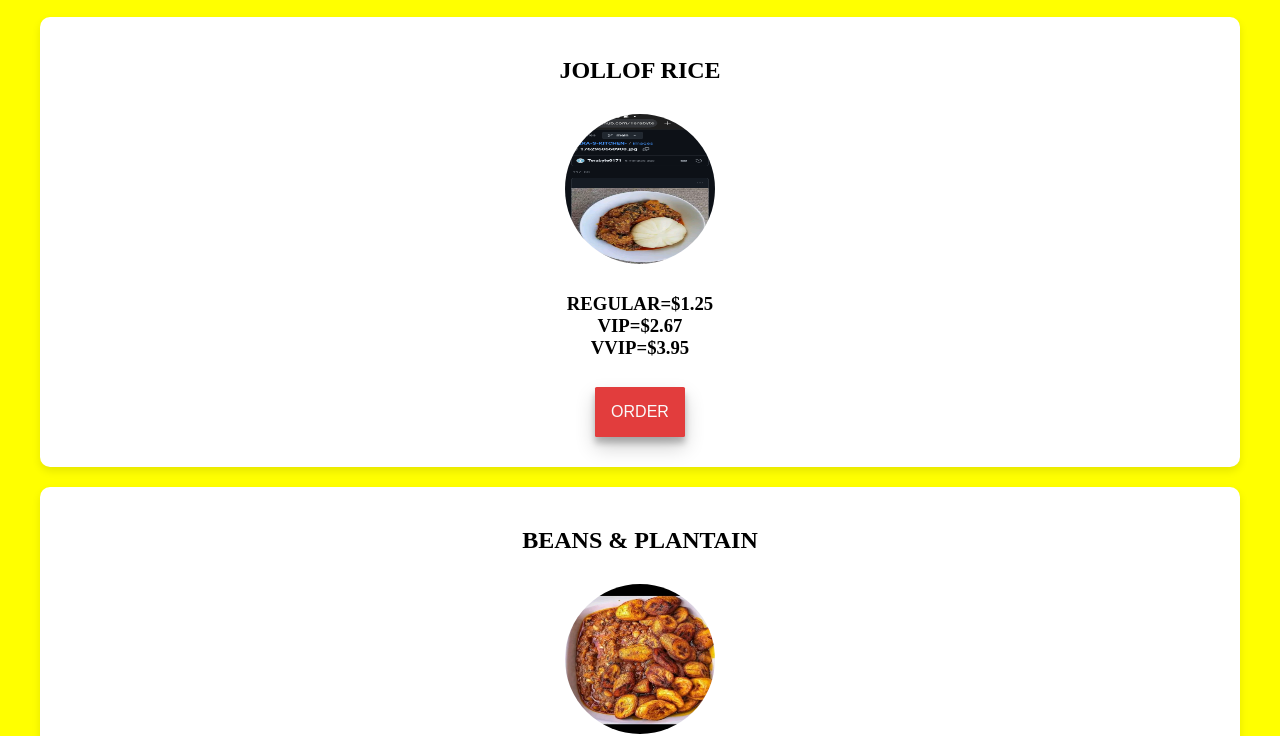
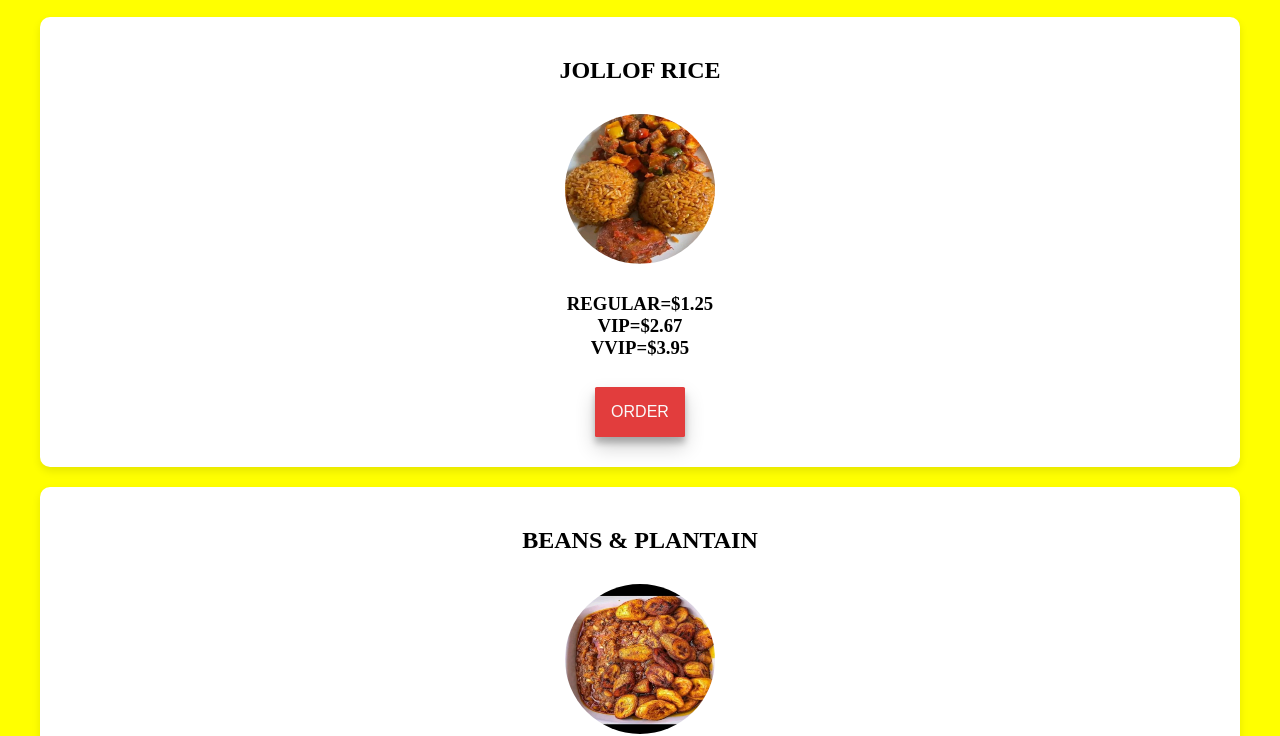
Before and after one commit to Terabyte0171/TERA-S-KITCHEN-, a plain HTML site: page index.html in a window 1280 px wide. Shown: the part 80-816 px from the top of the page. Drawn offline with Linux system fonts and the light colour scheme.

Commit message:
index.html

```diff
--- a/index.html
+++ b/index.html
@@ -106,7 +106,7 @@
   <!-- JOLLOF RICE -->
   <div class="food-card">
     <h2>JOLLOF RICE</h2>
-<img src="images/Screenshot_20251113-004145.png" alt="Jollof Rice">
+<img src="images/1762951776625.jpg" alt="Jollof Rice">
     <div class="price">
       <h3>REGULAR=$1.25<br>VIP=$2.67<br>VVIP=$3.95</h3>
     </div>
```
